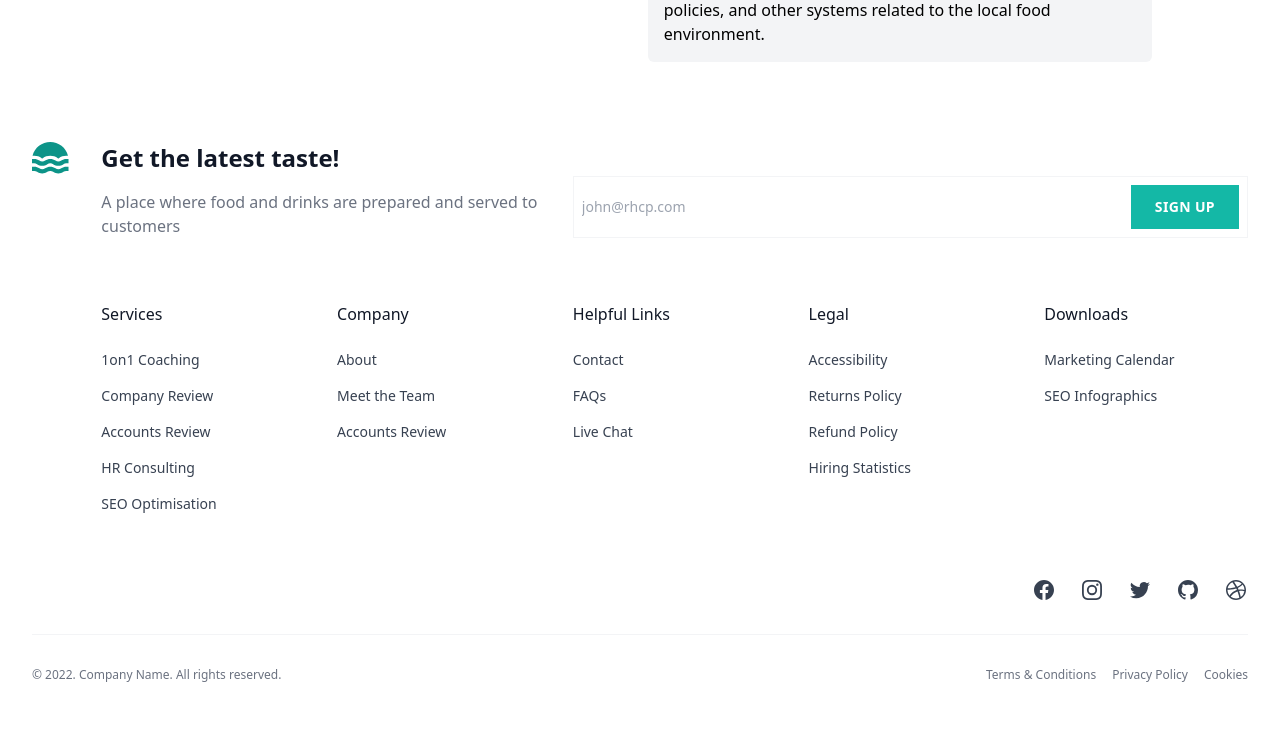
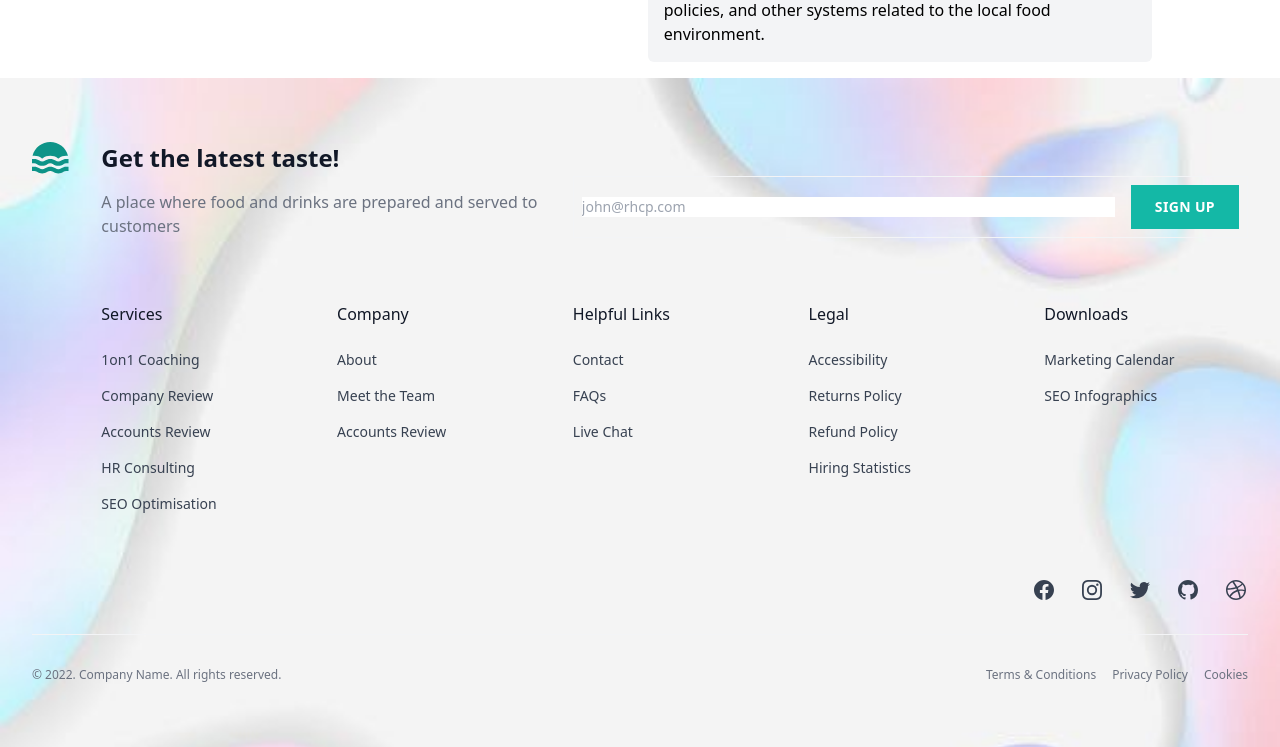
Before and after one commit to Asfi-naaz/Restro, a website built with Vite: page index.html in a window 1280 px wide. Shown: the part 3798-4545 px from the top of the page. Built offline with nearby package versions, Linux system fonts and the light colour scheme; files whose address does not match are found by name.

Commit message:
Update index.html

```diff
--- a/index.html
+++ b/index.html
@@ -270,7 +270,7 @@
     <!-- Photo by '@candjstudios' & '@framesforyourheart' on Unsplash -->
 
 
- <footer class="bg-[url('img\d43010fdb3fd6ca7c38d6e268c92563a.jpg')] bg-no-repeat bg-cover">
+ <footer class="bg-[url('d43010fdb3fd6ca7c38d6e268c92563a.jpg')] bg-no-repeat bg-cover">
 
 
         <div class="mx-auto max-w-screen-xl px-4 py-16 sm:px-6 lg:px-8">
```
